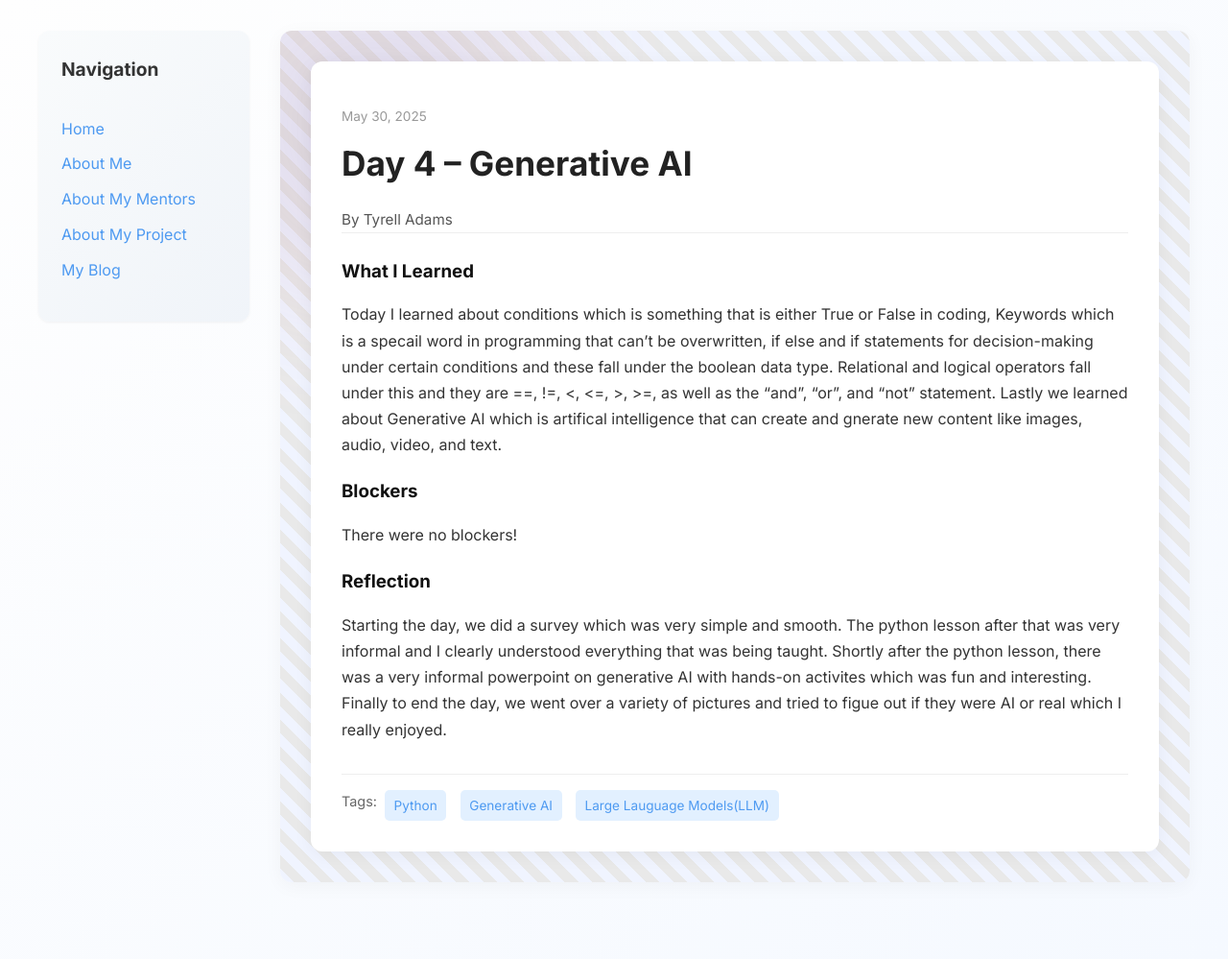
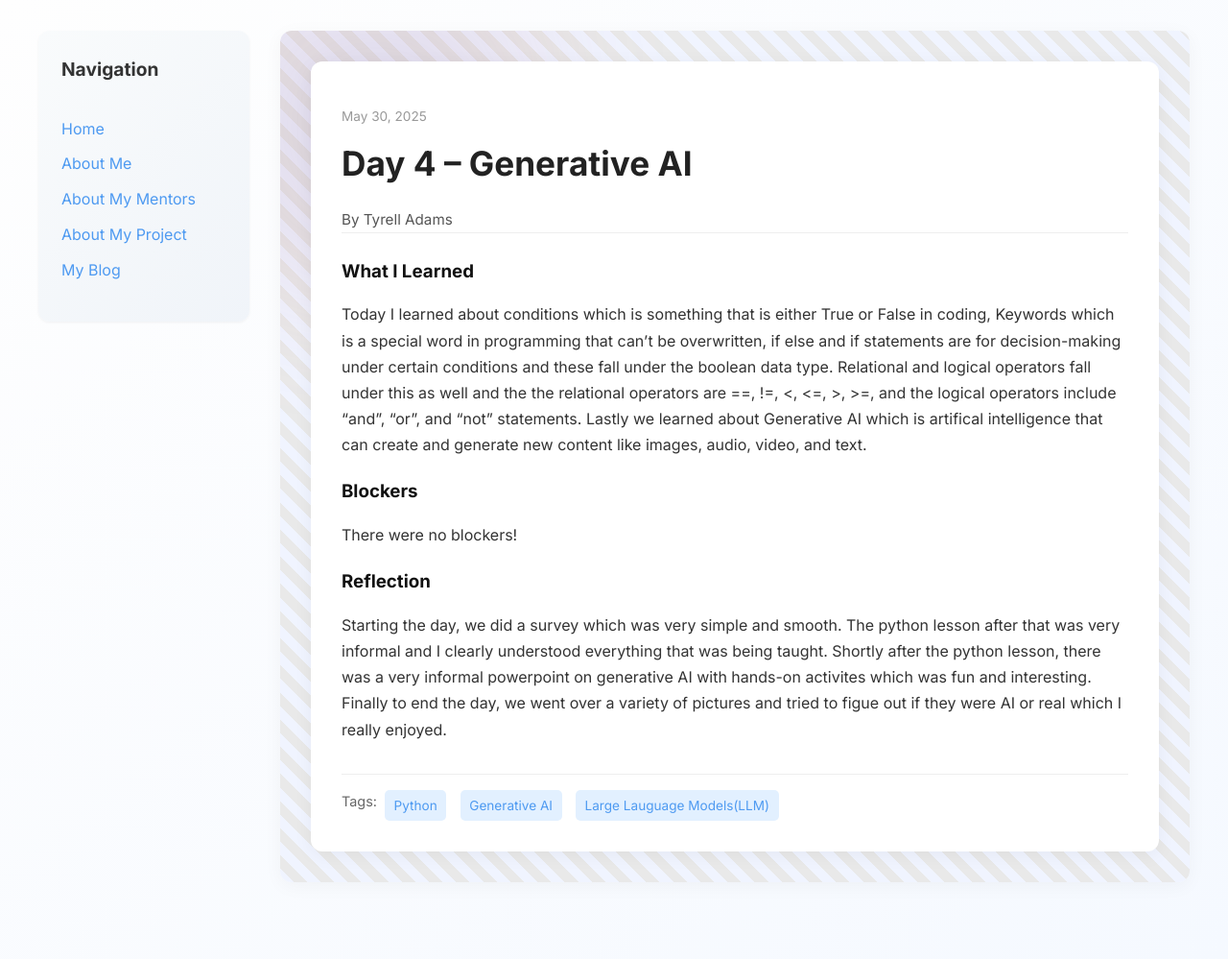
Before and after one commit to Tyrell-Adams/Tyrell-Adams.github.io, a Jekyll site: the page built from _posts/2025-05-30-day-4.md, in a window 1280 px wide. Shown: the whole page at 96% size. Built offline with Jekyll 4.4.1, drawn with Linux system fonts in a browser that asks for light colours.

Commit message:
Update 2025-05-30-day-4.md

```diff
--- a/_posts/2025-05-30-day-4.md
+++ b/_posts/2025-05-30-day-4.md
@@ -7,7 +7,7 @@ permalink: /day4.html
 tags: ["Python", "Generative AI", "Large Lauguage Models(LLM)"]
 
 what_i_learned: |
-  Today I learned about conditions which is something that is either True or False in coding, Keywords which is a specail word in programming that can't be overwritten, if else and if statements for decision-making under certain conditions and these fall under the boolean data type. Relational and logical operators fall under this and they are ==, !=, <, <=, >, >=, as well as the "and", "or", and "not" statement. Lastly we learned about Generative AI which is artifical intelligence that can create and gnerate new content like images, audio, video, and text.
+  Today I learned about conditions which is something that is either True or False in coding, Keywords which is a special word in programming that can't be overwritten, if else and if statements are for decision-making under certain conditions and these fall under the boolean data type. Relational and logical operators fall under this as well and the the relational operators are ==, !=, <, <=, >, >=, and the logical operators include "and", "or", and "not" statements. Lastly we learned about Generative AI which is artifical intelligence that can create and generate new content like images, audio, video, and text.
 blockers: |
   There were no blockers!
 
```
